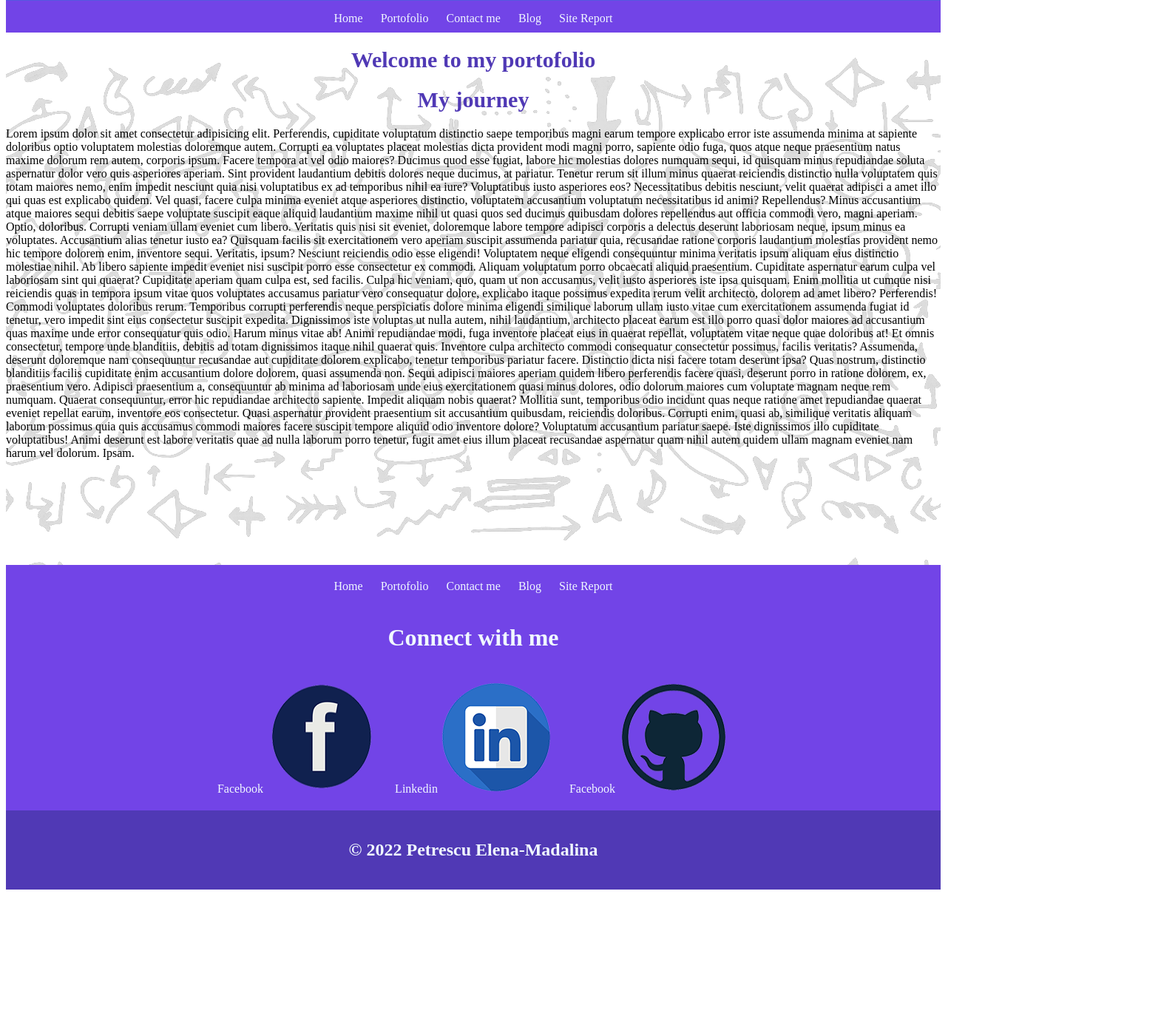
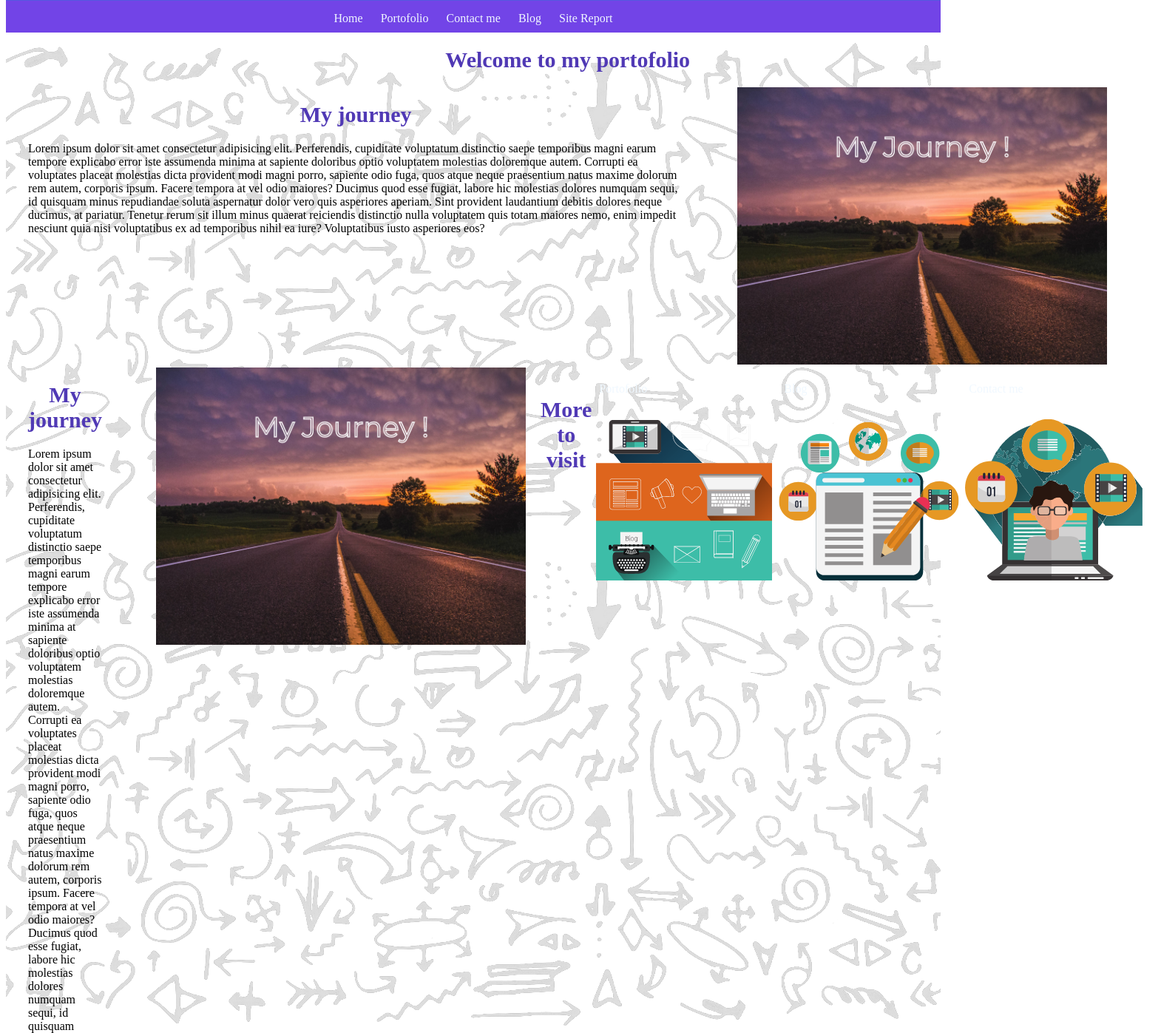
Before and after one commit to ankoluvzu/20410468-Portofolio, a plain HTML site: page index.html in a window 1280 px wide. Shown: the part 511-1908 px from the top of the page at 74% size, 1570 px wide, since content can reach past the window. Before the commit the page ends 1714 px from the top, so only its background shows below. Drawn offline with Linux system fonts and the light colour scheme.

Commit message:
Added everything on page, needs adjustments

```diff
--- a/index.css
+++ b/index.css
@@ -1,20 +1,25 @@
+body {
+    width: auto;
+}
+
 .container {
     width: auto;
-    display: flex;
+    margin-left: auto;
+    margin-right: auto;
+    min-height: 400px;
 }
 
 header {
     text-align: center;
-    background-image: linear-gradient(#5039b5 , #555adf);
+    background-image: linear-gradient(#5039b5, #555adf);
 }
 
 nav {
     padding-top: 15px;
     padding-bottom: 10px;
-    background-color:#7244e7;
+    background-color: #7244e7;
     color: aliceblue;
     text-align: center;
-
 }
 
 a {
@@ -25,36 +30,81 @@ a {
 
 main {
     background-image: url(/images/background.png);
-height: 700px;
-flex: 2;
+    min-height: 300px;
+    padding-left: 30px;
+    padding-right: 30px;
+    display: flex;
+    justify-content: space-between;
 }
+
 
 main h1 {
     font-size: 30px;
     color: #5039b5;
     text-align: center;
+}
+
+.herobanner {
+    display: flex;
+    justify-content: space-between;
+}
+
+.herobanner1 {
     flex: 2;
-    justify-content: flex-start;
+    padding-right: 5%;
+}
+
+.herobanner2 {
+    flex: 1;
+    text-align: center;
+}
+
+
+.secondbanner {
+    display: flex;
+    justify-content: space-between;
+}
+
+.secondbanner1 {
+    flex: 2;
+    padding-right: 5%;
+}
+
+.secondbanner2 {
+    flex: 1;
+    text-align: center;
 }
 
 .cards {
     display: flex;
     padding-left: 20px;
     padding-right: 20px;
+    justify-content: space-between;
+    padding-top: 20px;
+    padding-bottom: 20px;
 }
 
-.cards1 {
-    flex:2;
-    justify-content: space-between;
-    padding-left: 20px;
+.card1 {
+    flex: 1;
+
+
 }
 
+.card2 {
+    flex: 1;
+
+}
+
+.card3 {
+    flex: 1;
+
+}
 
 footer {
     width: auto;
     height: 350px;
     background-color: #7244e7;
-    flex:2;
+    flex: 2;
 
 
 }
@@ -81,7 +131,7 @@ h1 {
 }
 
 .bottomfooter {
-    background-color:#5039b5;
+    background-color: #5039b5;
     text-align: center;
     padding-top: 20px;
     padding-bottom: 20px;
--- a/index.html
+++ b/index.html
@@ -10,7 +10,7 @@
 </head>
 
 <body>
-
+    <div class="container">
 
         <header>
             <img src="/images/logo-final.png" alt="My picture as a logo">
@@ -29,40 +29,74 @@
 
 
         <main>
-        <!-- <div class="container"> -->
+
+            <div class="container">
+                <h1>Welcome to my portofolio</h1>
+                <div class="herobanner">
+                    <div class="herobanner1">
+                        <h1>My journey</h1>
+                        <p>Lorem ipsum dolor sit amet consectetur adipisicing elit. Perferendis, cupiditate voluptatum
+                            distinctio saepe temporibus magni earum tempore explicabo error iste assumenda minima at
+                            sapiente doloribus optio voluptatem molestias doloremque autem.
+                            Corrupti ea voluptates placeat molestias dicta provident modi magni porro, sapiente odio
+                            fuga, quos atque neque praesentium natus maxime dolorum rem autem, corporis ipsum. Facere
+                            tempora at vel odio maiores?
+                            Ducimus quod esse fugiat, labore hic molestias dolores numquam sequi, id quisquam minus
+                            repudiandae soluta aspernatur dolor vero quis asperiores aperiam. Sint provident laudantium
+                            debitis dolores neque ducimus, at pariatur.
+                            Tenetur rerum sit illum minus quaerat reiciendis distinctio nulla voluptatem quis totam
+                            maiores nemo, enim impedit nesciunt quia nisi voluptatibus ex ad temporibus nihil ea iure?
+                            Voluptatibus iusto asperiores eos? </p>
+                    </div>
+
+                    <div class="herobanner2">
+                        <img src="/images/My journey.png" width="500px" alt="My journey picture">
+                    </div>
+
+                </div>
+
+                <div class="secondbanner">
+                    <div class="secondbanner1">
+                        <h1>My journey</h1>
+                        <p>Lorem ipsum dolor sit amet consectetur adipisicing elit. Perferendis, cupiditate voluptatum
+                            distinctio saepe temporibus magni earum tempore explicabo error iste assumenda minima at
+                            sapiente doloribus optio voluptatem molestias doloremque autem.
+                            Corrupti ea voluptates placeat molestias dicta provident modi magni porro, sapiente odio
+                            fuga, quos atque neque praesentium natus maxime dolorum rem autem, corporis ipsum. Facere
+                            tempora at vel odio maiores?
+                            Ducimus quod esse fugiat, labore hic molestias dolores numquam sequi, id quisquam minus
+                            repudiandae soluta aspernatur dolor vero quis asperiores aperiam. Sint provident laudantium
+                            debitis dolores neque ducimus, at pariatur.
+                            Tenetur rerum sit illum minus quaerat reiciendis distinctio nulla voluptatem quis totam
+                            maiores nemo, enim impedit nesciunt quia nisi voluptatibus ex ad temporibus nihil ea iure?
+                            Voluptatibus iusto asperiores eos? </p>
+                    </div>
+
+                    <div class="secondbanner2">
+                        <img src="/images/My journey.png" width="500px" alt="My journey picture">
+                    </div>
 
 
-            <h1>Welcome to my portofolio</h1>
 
-            <div class="Cards">
-                <div class="Card1">
-                <h1>My journey</h1>
-                <p>Lorem ipsum dolor sit amet consectetur adipisicing elit. Perferendis, cupiditate voluptatum distinctio saepe temporibus magni earum tempore explicabo error iste assumenda minima at sapiente doloribus optio voluptatem molestias doloremque autem.
-                Corrupti ea voluptates placeat molestias dicta provident modi magni porro, sapiente odio fuga, quos atque neque praesentium natus maxime dolorum rem autem, corporis ipsum. Facere tempora at vel odio maiores?
-                Ducimus quod esse fugiat, labore hic molestias dolores numquam sequi, id quisquam minus repudiandae soluta aspernatur dolor vero quis asperiores aperiam. Sint provident laudantium debitis dolores neque ducimus, at pariatur.
-                Tenetur rerum sit illum minus quaerat reiciendis distinctio nulla voluptatem quis totam maiores nemo, enim impedit nesciunt quia nisi voluptatibus ex ad temporibus nihil ea iure? Voluptatibus iusto asperiores eos?
-                Necessitatibus debitis nesciunt, velit quaerat adipisci a amet illo qui quas est explicabo quidem. Vel quasi, facere culpa minima eveniet atque asperiores distinctio, voluptatem accusantium voluptatum necessitatibus id animi? Repellendus?
-                Minus accusantium atque maiores sequi debitis saepe voluptate suscipit eaque aliquid laudantium maxime nihil ut quasi quos sed ducimus quibusdam dolores repellendus aut officia commodi vero, magni aperiam. Optio, doloribus.
-                Corrupti veniam ullam eveniet cum libero. Veritatis quis nisi sit eveniet, doloremque labore tempore adipisci corporis a delectus deserunt laboriosam neque, ipsum minus ea voluptates. Accusantium alias tenetur iusto ea?
-                Quisquam facilis sit exercitationem vero aperiam suscipit assumenda pariatur quia, recusandae ratione corporis laudantium molestias provident nemo hic tempore dolorem enim, inventore sequi. Veritatis, ipsum? Nesciunt reiciendis odio esse eligendi!
-                Voluptatem neque eligendi consequuntur minima veritatis ipsum aliquam eius distinctio molestiae nihil. Ab libero sapiente impedit eveniet nisi suscipit porro esse consectetur ex commodi. Aliquam voluptatum porro obcaecati aliquid praesentium.
-                Cupiditate aspernatur earum culpa vel laboriosam sint qui quaerat? Cupiditate aperiam quam culpa est, sed facilis. Culpa hic veniam, quo, quam ut non accusamus, velit iusto asperiores iste ipsa quisquam.
-                Enim mollitia ut cumque nisi reiciendis quas in tempora ipsum vitae quos voluptates accusamus pariatur vero consequatur dolore, explicabo itaque possimus expedita rerum velit architecto, dolorem ad amet libero? Perferendis!
-                Commodi voluptates doloribus rerum. Temporibus corrupti perferendis neque perspiciatis dolore minima eligendi similique laborum ullam iusto vitae cum exercitationem assumenda fugiat id tenetur, vero impedit sint eius consectetur suscipit expedita.
-                Dignissimos iste voluptas ut nulla autem, nihil laudantium, architecto placeat earum est illo porro quasi dolor maiores ad accusantium quas maxime unde error consequatur quis odio. Harum minus vitae ab!
-                Animi repudiandae modi, fuga inventore placeat eius in quaerat repellat, voluptatem vitae neque quae doloribus at! Et omnis consectetur, tempore unde blanditiis, debitis ad totam dignissimos itaque nihil quaerat quis.
-                Inventore culpa architecto commodi consequatur consectetur possimus, facilis veritatis? Assumenda, deserunt doloremque nam consequuntur recusandae aut cupiditate dolorem explicabo, tenetur temporibus pariatur facere. Distinctio dicta nisi facere totam deserunt ipsa?
-                Quas nostrum, distinctio blanditiis facilis cupiditate enim accusantium dolore dolorem, quasi assumenda non. Sequi adipisci maiores aperiam quidem libero perferendis facere quasi, deserunt porro in ratione dolorem, ex, praesentium vero.
-                Adipisci praesentium a, consequuntur ab minima ad laboriosam unde eius exercitationem quasi minus dolores, odio dolorum maiores cum voluptate magnam neque rem numquam. Quaerat consequuntur, error hic repudiandae architecto sapiente.
-                Impedit aliquam nobis quaerat? Mollitia sunt, temporibus odio incidunt quas neque ratione amet repudiandae quaerat eveniet repellat earum, inventore eos consectetur. Quasi aspernatur provident praesentium sit accusantium quibusdam, reiciendis doloribus.
-                Corrupti enim, quasi ab, similique veritatis aliquam laborum possimus quia quis accusamus commodi maiores facere suscipit tempore aliquid odio inventore dolore? Voluptatum accusantium pariatur saepe. Iste dignissimos illo cupiditate voluptatibus!
-                Animi deserunt est labore veritatis quae ad nulla laborum porro tenetur, fugit amet eius illum placeat recusandae aspernatur quam nihil autem quidem ullam magnam eveniet nam harum vel dolorum. Ipsam.</p>
+                    <div class="cards">
+                        <h1>More to visit</h1>
+                        <div class="card1">
+                            <a href="#">Portofolio</a>
+                            <img src="images/portofolioicon.png" alt="Portofolio link">
+                        </div>
+                        <div class="card2">
+                            <a href="#">Blog</a>
+                            <img src="images/blogicon.png" alt="Blog link">
+                        </div>
+                        <div class="card3">
+                            <a href="">Contact me</a>
+                            <img src="images/contactmeicon.png" alt="Contact me link">
                         </div>
 
  </div>
 
                     </div>
-
+                </div>
         </main>
 
         <footer>
@@ -93,7 +127,7 @@
         </footer>
 
 
-
+    </div>
 </body>
 
 </html>
```
Also changed, not shown: images/blogicon.png (added), images/contactmeicon.png (added), images/portofolioicon.png (added). Lines whose indentation alone changed are shown as unchanged.
